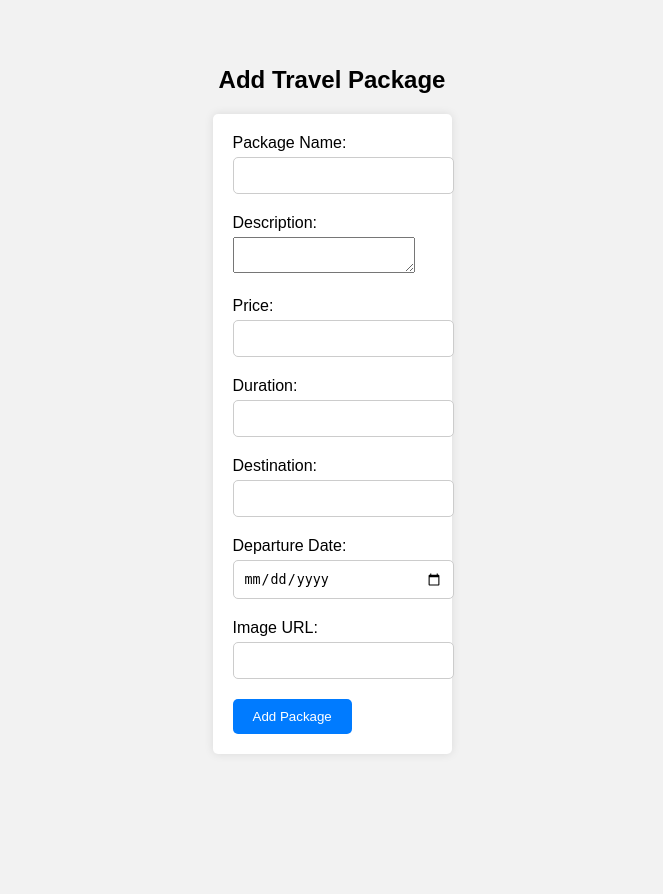
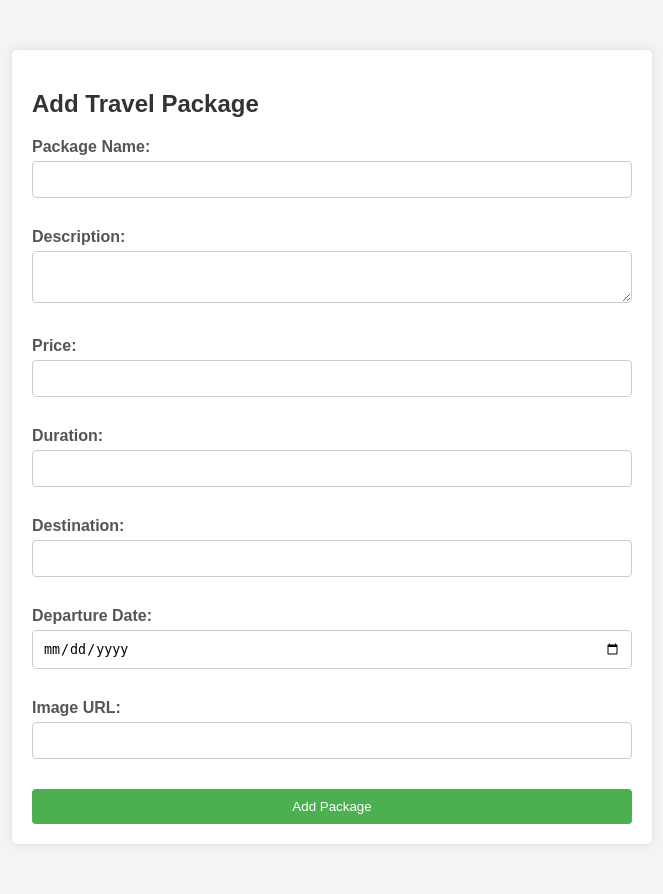
Before and after one commit to tomtony07/expt, a PHP site: page /packadd.html in a window 1280 px wide. Shown: the whole page, without its empty margins (308-971 px from the left). Before the commit the page ends 754 px from the top, so only its background shows below. Run offline with PHP 8.4, Linux system fonts and the light colour scheme.

Commit message:
css updated

```diff
--- a/packadd.css
+++ b/packadd.css
@@ -1,27 +1,28 @@
+/* packadd.css */
+
 body {
-  font-family: Arial, sans-serif;
+  font-family: 'Arial', sans-serif;
   margin: 0;
   padding: 0;
-  background-color: #f2f2f2;
+  background-color: #f4f4f4;
 }
 
 .container {
-  display: flex;
-  justify-content: center;
-  align-items: center;
-  height: 100vh;
-  flex-direction: column;
-}
-
-h2 {
-  text-align: center;
-}
-
-.travel-form {
+  max-width: 600px;
+  margin: 50px auto;
   background-color: #fff;
   padding: 20px;
   border-radius: 5px;
   box-shadow: 0 0 10px rgba(0, 0, 0, 0.1);
+}
+
+h2 {
+  color: #333;
+}
+
+.travel-form {
+  display: flex;
+  flex-direction: column;
 }
 
 .input-group {
@@ -29,28 +30,35 @@ h2 {
 }
 
 label {
-  display: block;
+  font-weight: bold;
   margin-bottom: 5px;
+  color: #555;
 }
 
-input {
+input[type="text"],
+input[type="number"],
+input[type="date"],
+textarea {
   width: 100%;
   padding: 10px;
-  border-radius: 5px;
+  margin-top: 5px;
+  margin-bottom: 10px;
+  box-sizing: border-box;
   border: 1px solid #ccc;
+  border-radius: 4px;
 }
 
 button {
-  padding: 10px 20px;
-  background-color: #007bff;
+  background-color: #4caf50;
   color: #fff;
+  padding: 10px;
   border: none;
-  border-radius: 5px;
+  border-radius: 4px;
   cursor: pointer;
-  transition: background-color 0.3s ease;
-  margin-right: 10px;
 }
 
 button:hover {
-  background-color: #0056b3;
+  background-color: #45a049;
 }
+
+/* Add more styles as needed */
```
